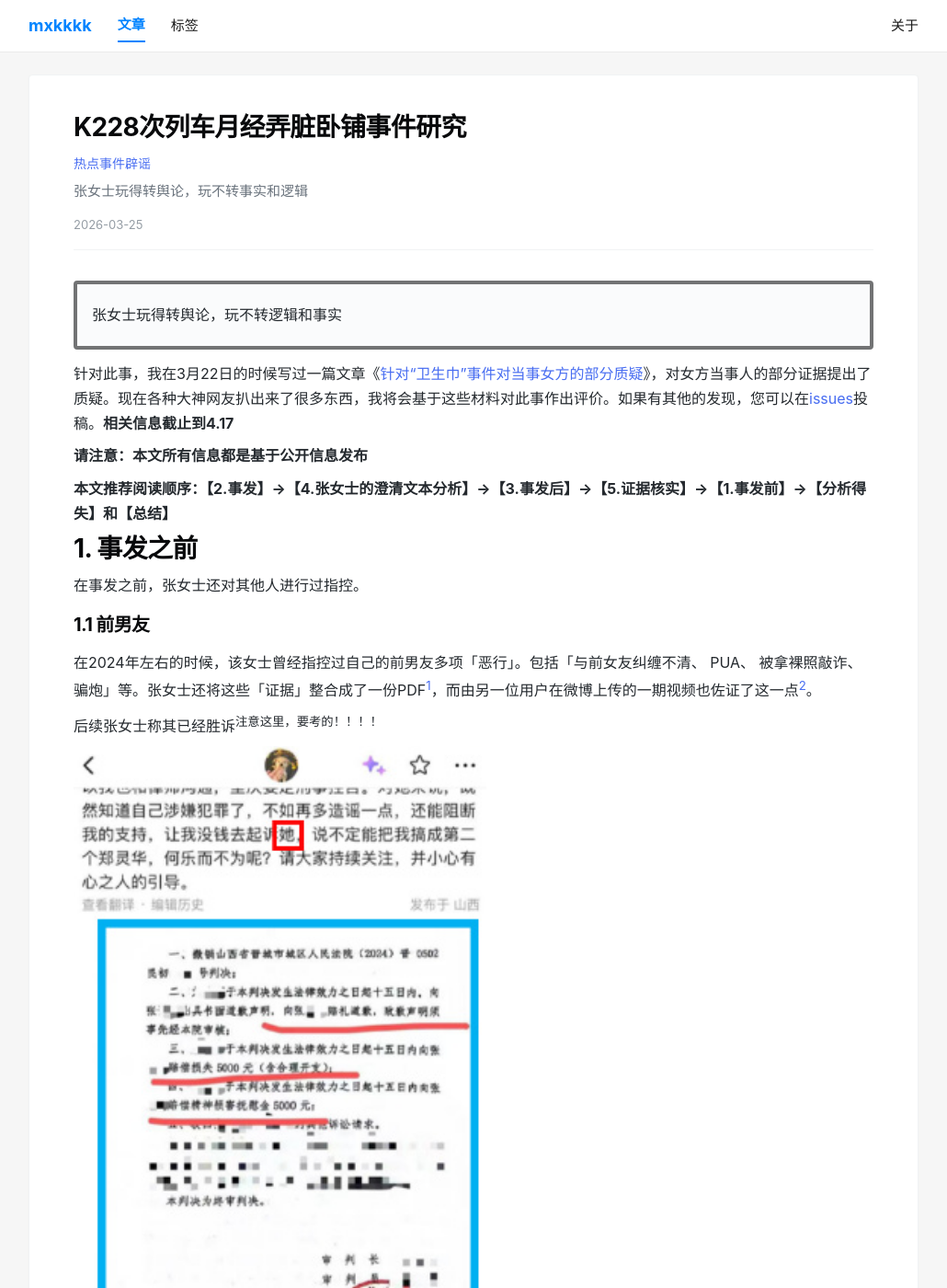
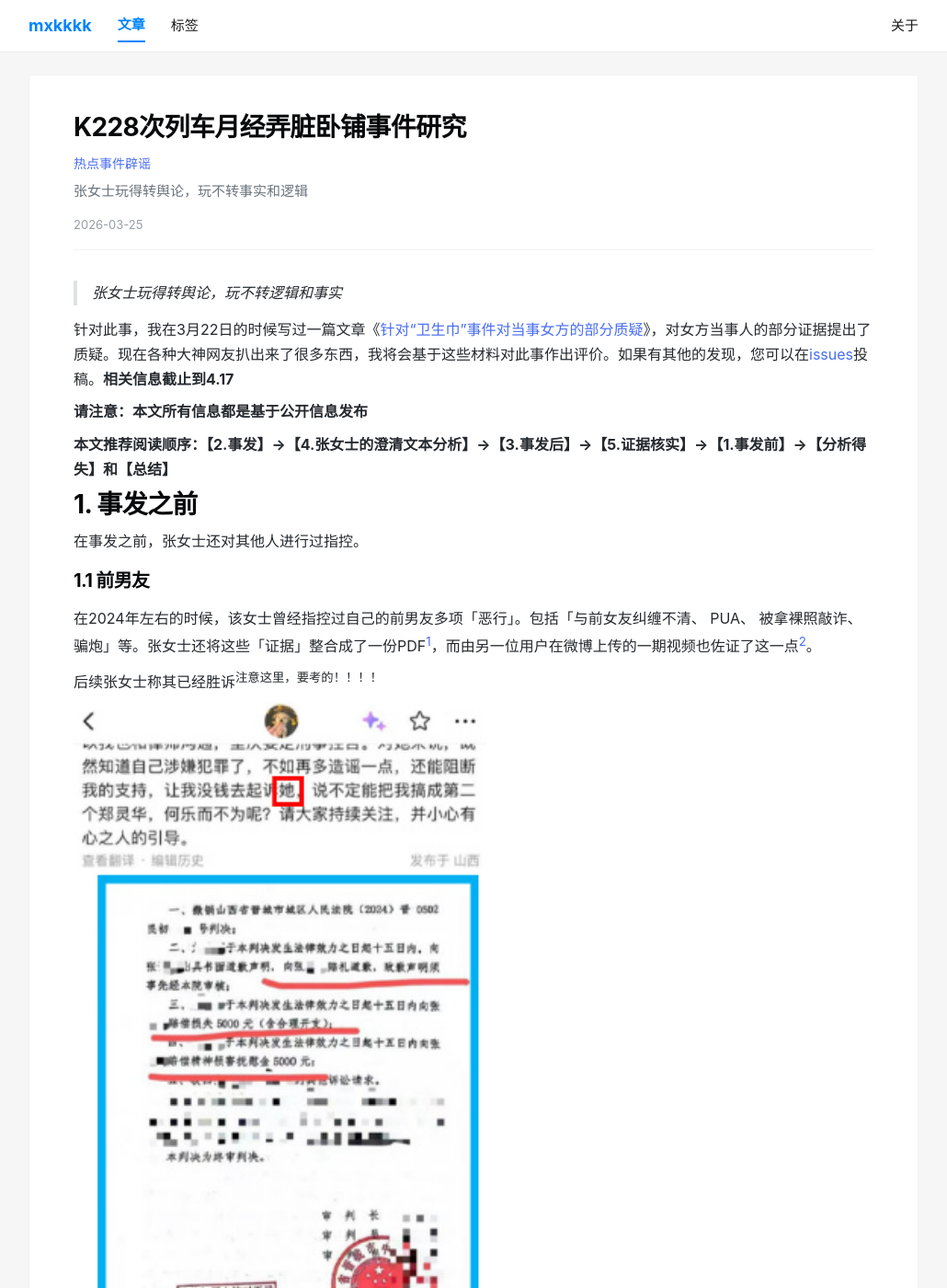
Before and after one commit to mxkfemkkk/mxkfemkkk.github.io, a Jekyll site: the page built from _posts/2026-3-25-wsjyanjiu.md, in a window 1280 px wide and 1400 px high. Shown: the whole window at 92% size, without its empty margins (125-1155 px from the left). Built offline with Jekyll 4.4.1, drawn with Linux system fonts in a browser that asks for light colours.

Commit message:
啊对，继续更新

```diff
--- a/assets/css/post.css
+++ b/assets/css/post.css
@@ -109,12 +109,16 @@
 
 /* ---------- 引用 ---------- */
 .post-content blockquote {
-  color: #24292e;
-  border: 4px solid #727374;
-  background-color: #fafbfc;
-  border-radius: 4px;
-  padding: 12px 16px;
-  margin: 0.8em 0;
+  color: #6a737d;              /* GitHub 默认引用文字颜色（灰色） */
+  font-style: italic;          /* 斜体（GitHub 偶尔在引用中强调，这里按你的需求加上） */
+  border-left: 4px solid #dfe2e5; /* 只有左边框，颜色是 GitHub 浅灰色 */
+  border-top: none;            /* 去掉上边框 */
+  border-right: none;          /* 去掉右边框 */
+  border-bottom: none;         /* 去掉下边框 */
+  background-color: transparent; /* 去掉背景色，变成完全透明 */
+  padding: 0 0 0 1em;          /* 只保留左侧内边距，让文字和边框有呼吸感 */
+  margin: 0.8em 0;             /* 上下边距保持不变，左右边距归零（或按你的需求调整） */
+  border-radius: 0;            /* 去掉圆角（GitHub 引用没有圆角） */
 }
 
 /* ---------- 代码 ---------- */
```
Also changed, not shown: about.md (+11 -1 lines).
